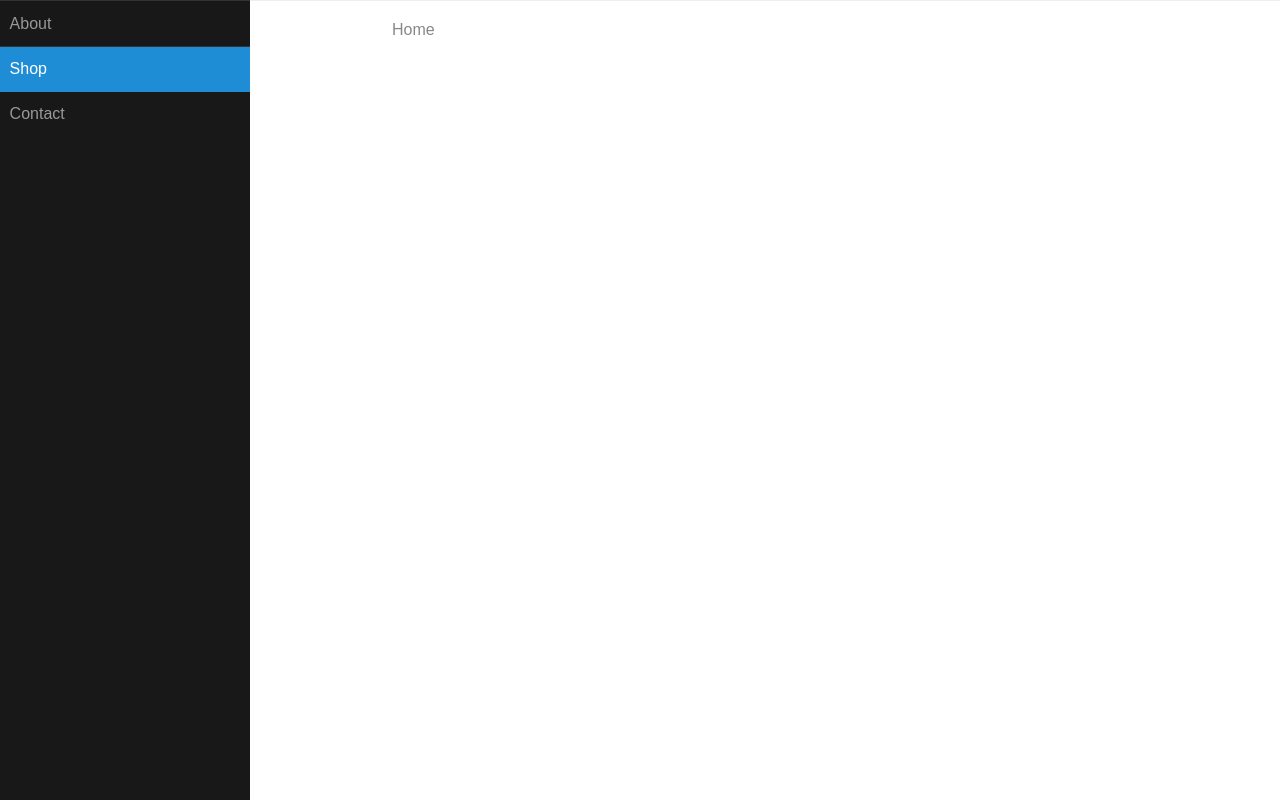
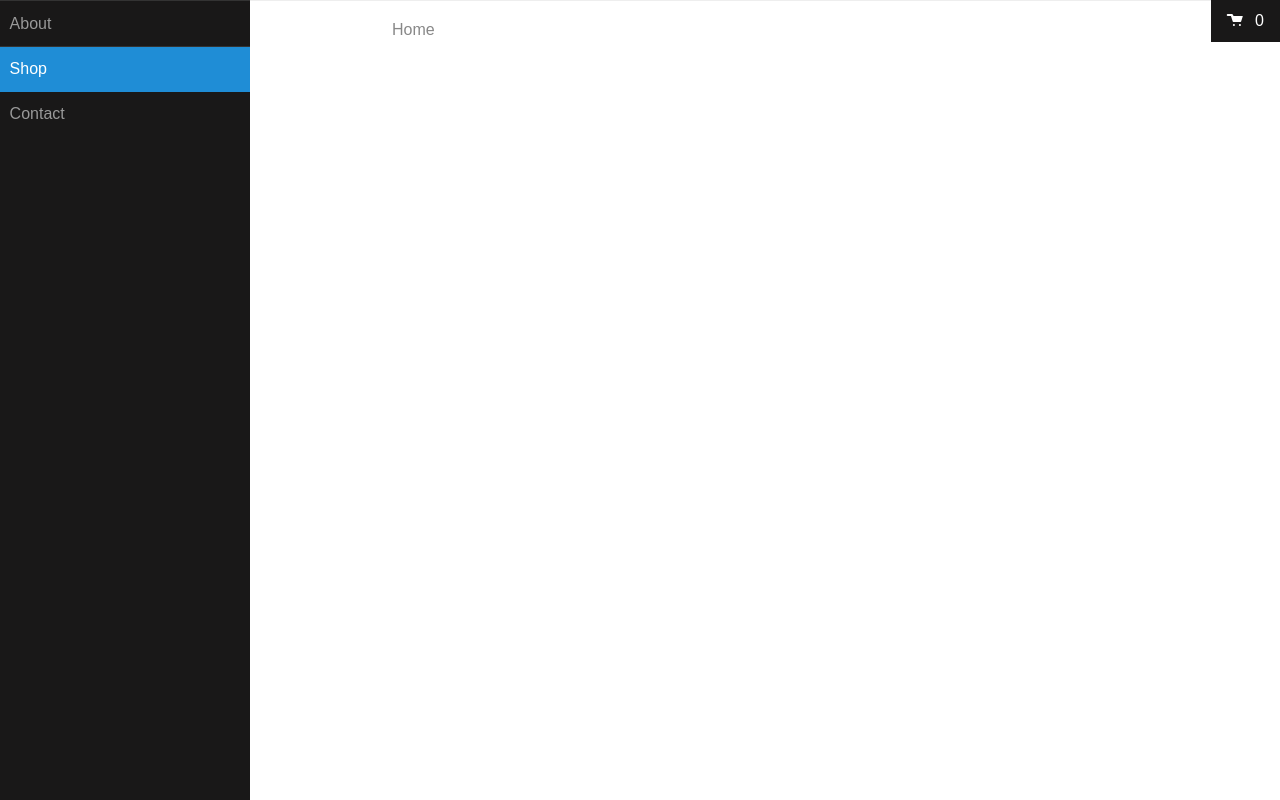
Before and after one commit to benthepoet/cold_commerce, a Django app: page / in a window 1280 px wide. Run offline with Django 3.2, Linux system fonts and the light colour scheme; data that the repository does not hold is empty.

Commit message:
Added cart display.

```diff
--- a/cold_commerce/settings.py
+++ b/cold_commerce/settings.py
@@ -63,6 +63,7 @@ TEMPLATES = [
                 'django.template.context_processors.request',
                 'django.contrib.auth.context_processors.auth',
                 'django.contrib.messages.context_processors.messages',
+                'core.context_processors.cart',
                 'core.context_processors.categories'
             ],
         },
--- a/core/context_processors.py
+++ b/core/context_processors.py
@@ -1,4 +1,16 @@
-from .models import Category
+from .models import Category, CartLine
+
+def cart(request):
+    cart = request.session.session_key
+
+    if cart is None:
+        cart_count = 0
+    else:
+        cart_count = CartLine.objects.filter(cart=cart).count()
+
+    return {
+        'cart_count': cart_count
+        }
 
 def categories(request):
     return {
--- a/core/static/css/menu.css
+++ b/core/static/css/menu.css
@@ -111,7 +111,7 @@ small screens.
     z-index: 10;
     width: 2em;
     height: auto;
-    padding: 2.1em 1.6em;
+    padding: 2em 1.6em;
 }
 
     .menu-link:hover,
--- a/core/static/css/site.css
+++ b/core/static/css/site.css
@@ -121,3 +121,17 @@ a:hover {
     font-size: 0.8em;
     font-style: oblique;
 }
+
+.cart {
+    position: fixed;
+    top: 0;
+    background-color:#191818;
+    z-index: 20;
+    right: 0;
+    padding: 0.5em 1em;
+    color: #fff;
+}
+
+.cart span.oi {
+    padding-right: 0.5em;
+}
--- a/core/templates/core/base.html
+++ b/core/templates/core/base.html
@@ -11,6 +11,11 @@
     <body>
 
         <div id="layout">
+
+            <div class="cart">
+                <span class="oi" data-glyph="cart"></span>
+                <span>{{ cart_count }}</span>
+            </div>
 
             <a href="#menu" id="menuLink" class="menu-link">
                 <!-- Hamburger icon -->
```
Lines whose indentation alone changed are shown as unchanged.
